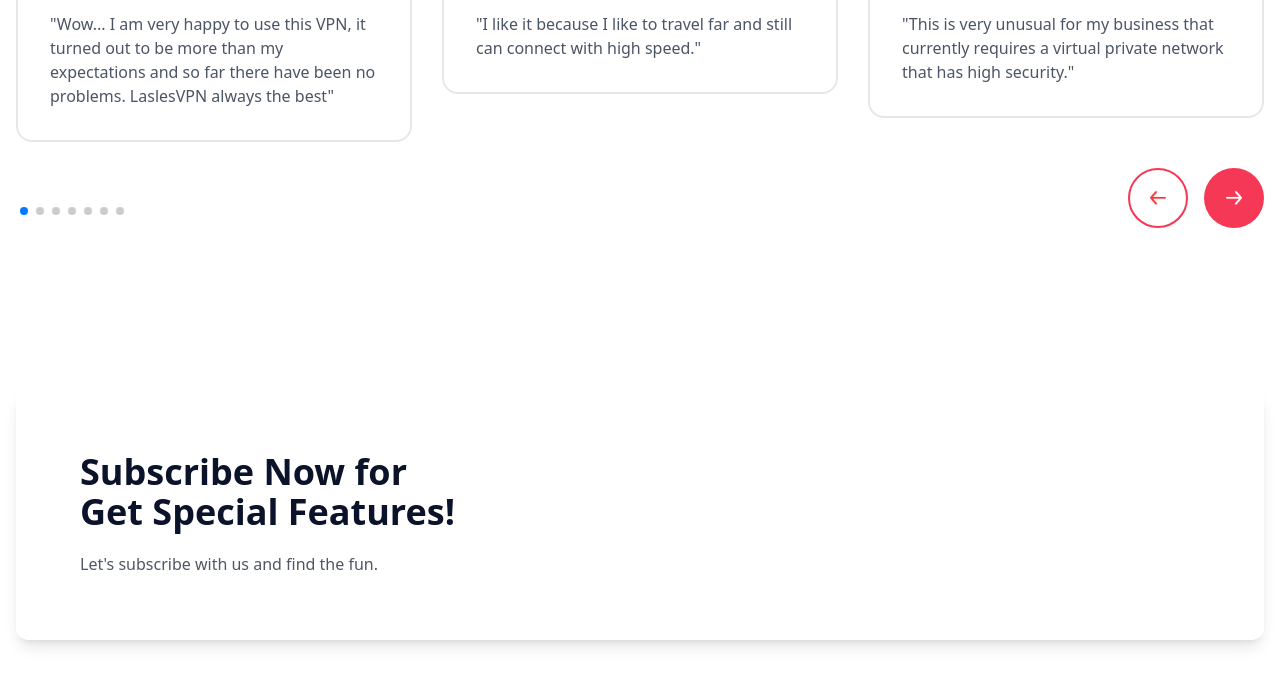
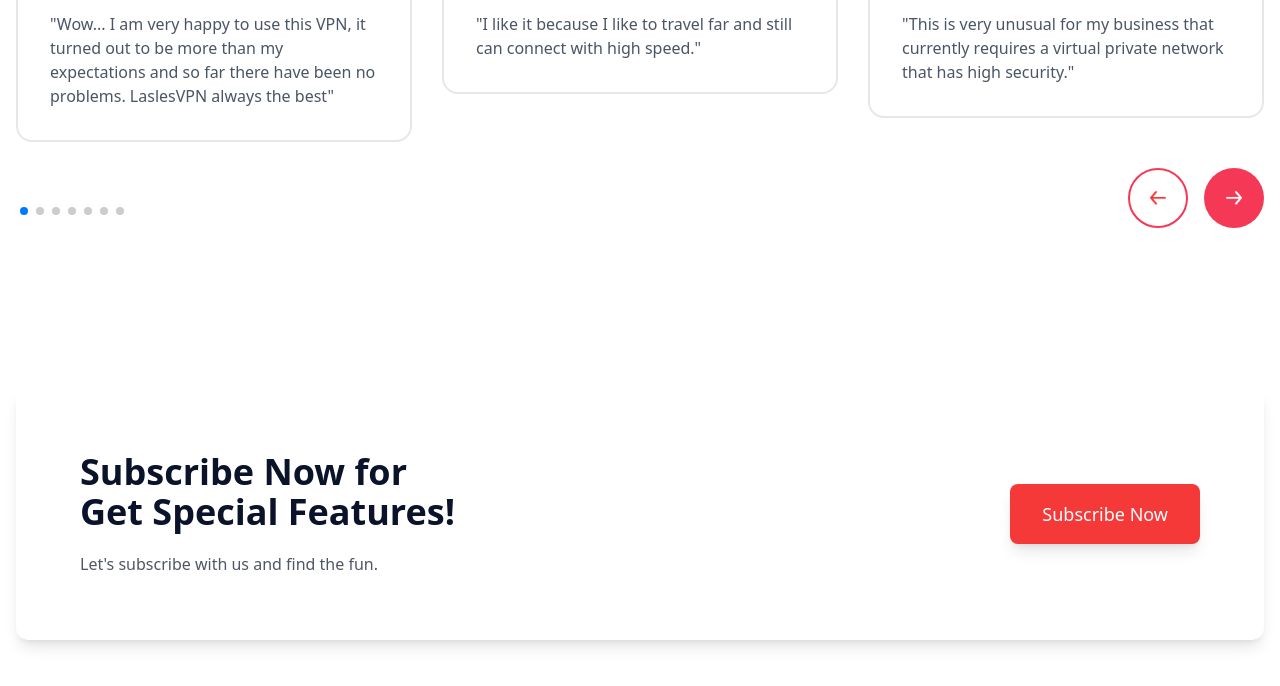
Before and after one commit to khanRabiul/laslesVPN, a website: page src/index.html in a window 1280 px wide. Shown: the part 2919-3605 px from the top of the page. Drawn offline with nearby package versions, Linux system fonts and the light colour scheme.

Commit message:
[src-index.css] subscribe section- right side content

```diff
--- a/src/index.html
+++ b/src/index.html
@@ -548,6 +548,11 @@
               <!-- Left side content end -->
 
               <!-- Right side content start -->
+               <div>
+                <button class="bg-primary text-white px-8 py-4 rounded-lg hover:bg-red-600 shadow-lg hover:shadow-2xs transition duration-300 text-lg font-medium cursor-pointer">
+                Subscribe Now
+               </button>
+              </div>
               <!-- Right side content end -->
 
             </div>
```
Also changed, not shown: dist/output.css.
